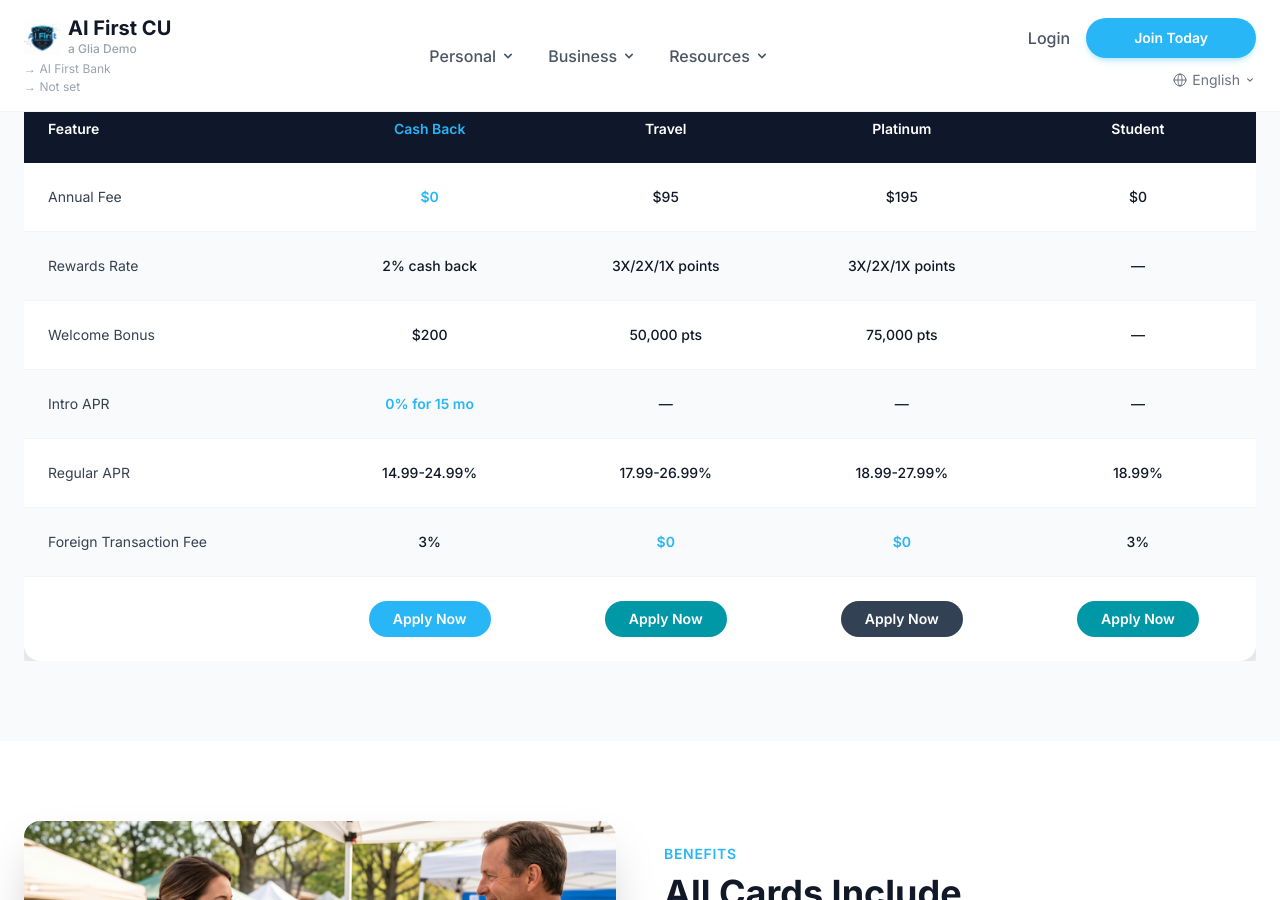
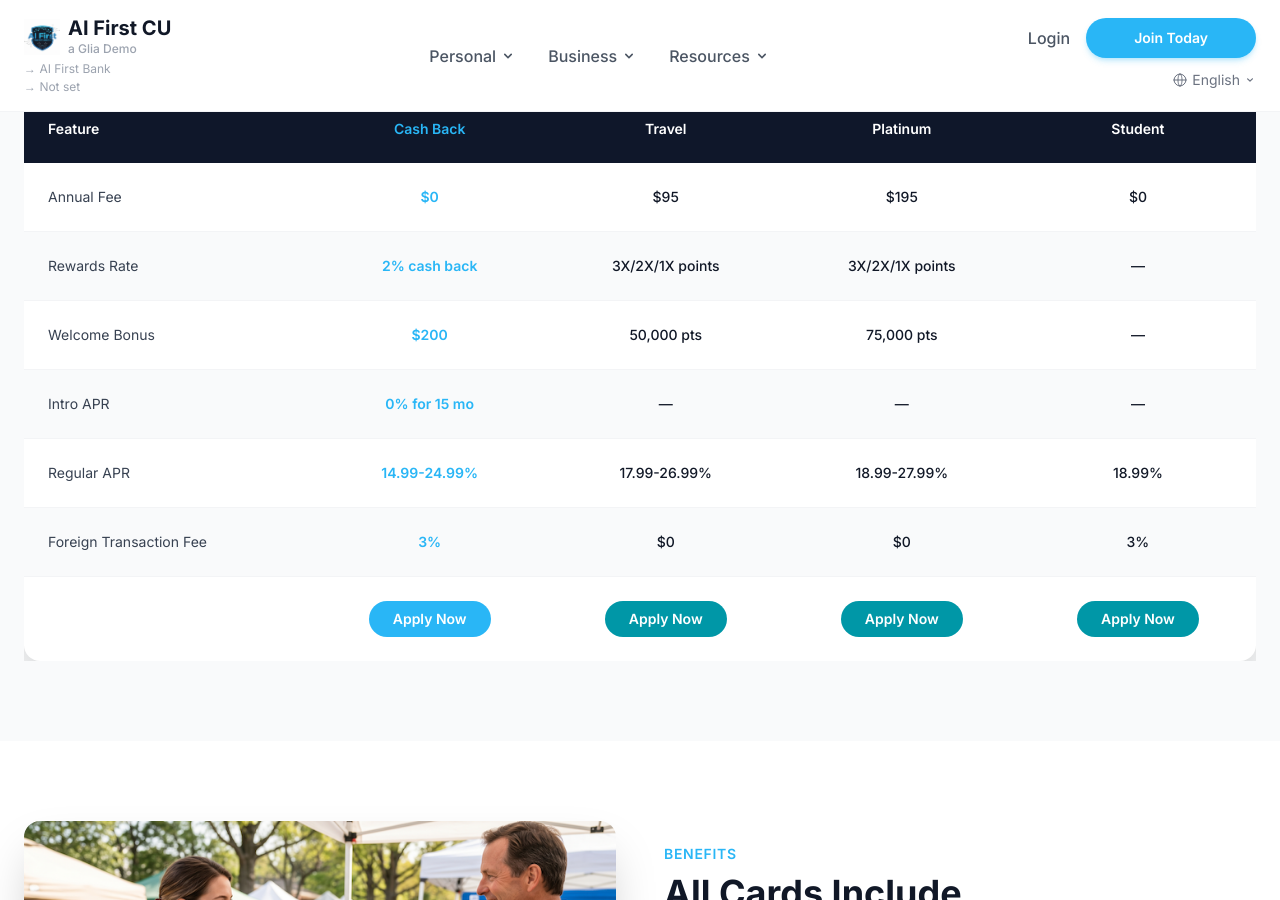
Before and after one commit to parkerjo-glia/parkerjo-glia.github.io, a Jekyll site: the page built from aifirst-cu/personal/credit-cards.html, in a window 1280 px wide and 900 px high, scrolled down 1864 px. Built offline with Jekyll 4.4.1, drawn with Linux system fonts in a browser that asks for light colours; nearby versions of some CDN libraries.

Commit message:
cc page style updates

```diff
--- a/aifirst-cu/personal/credit-cards.html
+++ b/aifirst-cu/personal/credit-cards.html
@@ -255,14 +255,14 @@ base_path: /aifirst-cu
                     </tr>
                     <tr class="bg-gray-50">
                         <td class="px-6 py-4 text-sm text-gray-700">Rewards Rate</td>
-                        <td class="px-6 py-4 text-center text-sm text-gray-900 font-medium">2% cash back</td>
+                        <td class="px-6 py-4 text-center text-sm text-accent font-semibold">2% cash back</td>
                         <td class="px-6 py-4 text-center text-sm text-gray-900 font-medium">3X/2X/1X points</td>
                         <td class="px-6 py-4 text-center text-sm text-gray-900 font-medium">3X/2X/1X points</td>
                         <td class="px-6 py-4 text-center text-sm text-gray-900 font-medium">—</td>
                     </tr>
                     <tr>
                         <td class="px-6 py-4 text-sm text-gray-700">Welcome Bonus</td>
-                        <td class="px-6 py-4 text-center text-sm text-gray-900 font-medium">$200</td>
+                        <td class="px-6 py-4 text-center text-sm text-accent font-semibold">$200</td>
                         <td class="px-6 py-4 text-center text-sm text-gray-900 font-medium">50,000 pts</td>
                         <td class="px-6 py-4 text-center text-sm text-gray-900 font-medium">75,000 pts</td>
                         <td class="px-6 py-4 text-center text-sm text-gray-900 font-medium">—</td>
@@ -276,16 +276,16 @@ base_path: /aifirst-cu
                     </tr>
                     <tr>
                         <td class="px-6 py-4 text-sm text-gray-700">Regular APR</td>
-                        <td class="px-6 py-4 text-center text-sm text-gray-900 font-medium">14.99-24.99%</td>
+                        <td class="px-6 py-4 text-center text-sm text-accent font-semibold">14.99-24.99%</td>
                         <td class="px-6 py-4 text-center text-sm text-gray-900 font-medium">17.99-26.99%</td>
                         <td class="px-6 py-4 text-center text-sm text-gray-900 font-medium">18.99-27.99%</td>
                         <td class="px-6 py-4 text-center text-sm text-gray-900 font-medium">18.99%</td>
                     </tr>
                     <tr class="bg-gray-50">
                         <td class="px-6 py-4 text-sm text-gray-700">Foreign Transaction Fee</td>
-                        <td class="px-6 py-4 text-center text-sm text-gray-900 font-medium">3%</td>
-                        <td class="px-6 py-4 text-center text-sm text-accent font-semibold">$0</td>
-                        <td class="px-6 py-4 text-center text-sm text-accent font-semibold">$0</td>
+                        <td class="px-6 py-4 text-center text-sm text-accent font-semibold">3%</td>
+                        <td class="px-6 py-4 text-center text-sm text-gray-900 font-medium">$0</td>
+                        <td class="px-6 py-4 text-center text-sm text-gray-900 font-medium">$0</td>
                         <td class="px-6 py-4 text-center text-sm text-gray-900 font-medium">3%</td>
                     </tr>
                     <tr>
@@ -297,7 +297,7 @@ base_path: /aifirst-cu
                             <a href="/aifirst-cu/personal/apply-credit-card.html?type=travel-rewards" class="inline-block bg-primary-600 hover:bg-primary-700 text-white text-sm font-semibold py-2 px-4 rounded-full transition">Apply Now</a>
                         </td>
                         <td class="px-6 py-4 text-center">
-                            <a href="/aifirst-cu/personal/apply-credit-card.html?type=platinum-rewards" class="inline-block bg-slate-700 hover:bg-slate-800 text-white text-sm font-semibold py-2 px-4 rounded-full transition">Apply Now</a>
+                            <a href="/aifirst-cu/personal/apply-credit-card.html?type=platinum-rewards" class="inline-block bg-primary-600 hover:bg-primary-700 text-white text-sm font-semibold py-2 px-4 rounded-full transition">Apply Now</a>
                         </td>
                         <td class="px-6 py-4 text-center">
                             <a href="/aifirst-cu/personal/apply-credit-card.html?type=student" class="inline-block bg-primary-600 hover:bg-primary-700 text-white text-sm font-semibold py-2 px-4 rounded-full transition">Apply Now</a>
```
Also changed, not shown: aifirst-bank/personal/credit-cards.html (+6 -6 lines).
